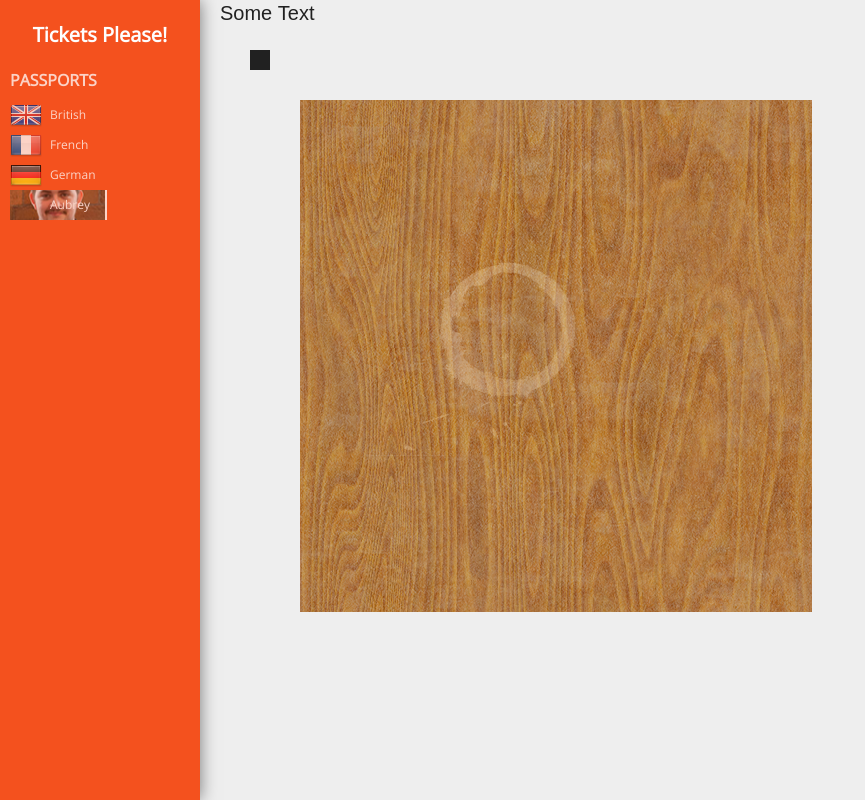
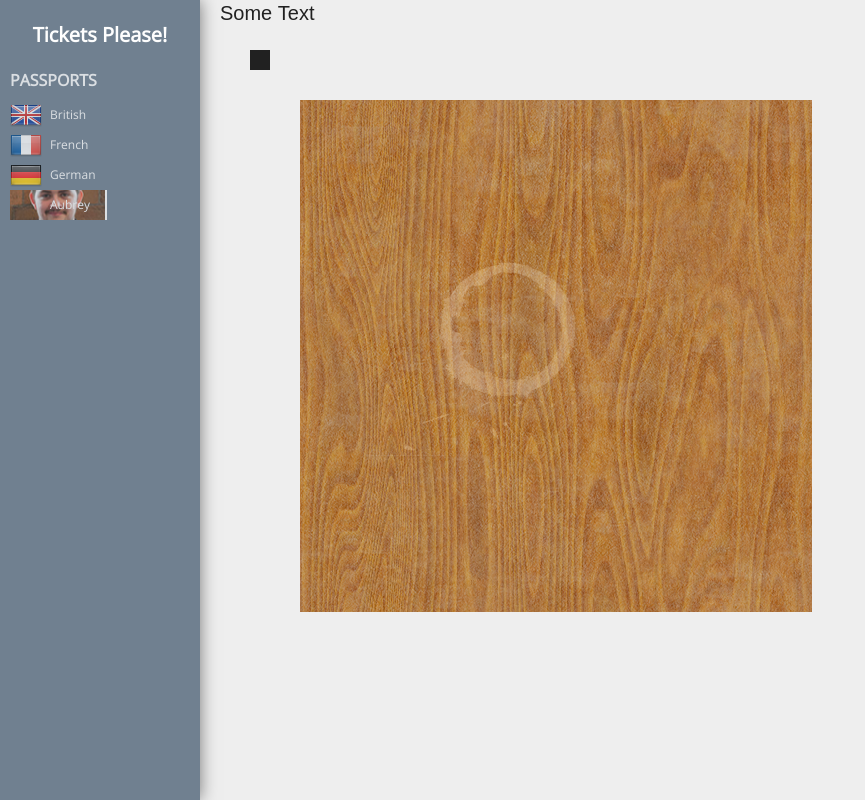
Before and after one commit to JoshuaCookWAUK/ticketsplease, a PHP site: page / in a window 1280 px wide. Shown: the whole page, without its empty margins (0-865 px from the left). Run offline with PHP 8.4, Linux system fonts and the light colour scheme; some libraries are stand-ins or nearby versions.

Commit message:
colour change

```diff
--- a/css/sidebar.css
+++ b/css/sidebar.css
@@ -8,7 +8,7 @@ sidebar {
     width: 200px;
     height: 100%;
     box-sizing: border-box;
-    background-color: #F4511E;
+    background-color: #708090;
     color: #FEFEFE;
     box-shadow: 0px 0px 16px 0px rgba(0, 0, 0, 0.5);
     z-index: 101;
```
